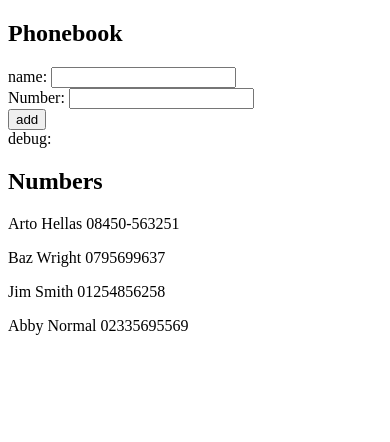
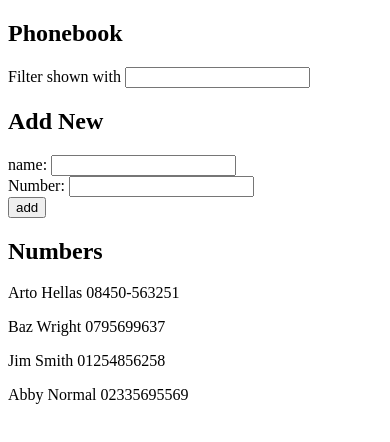
Before and after one commit to bazwright70/fullstackopen2021, a React (Create React App) app in the folder part2/phonebook/: page / in a window 390 px wide. Shown: the top 442 px of the page. Built offline with nearby package versions, Linux system fonts and the light colour scheme.

Commit message:
2.9 phonebook - implement filter of name display with handlers

```diff
--- a/part2/phonebook/src/App.js
+++ b/part2/phonebook/src/App.js
@@ -2,6 +2,7 @@ import React, { useState } from 'react';
 
 const App = () => {
 
+  const [filterValue, setFilterValue] = useState('');
   const [newName, setNewName] = useState('');
   const [newNumber, setNewNumber] = useState('')
   const [person, setPerson] = useState(
@@ -62,9 +63,22 @@ const App = () => {
     setNewNumber(event.target.value)
   }
 
+  // handle change in filter input text and update
+  const handleFilter = (event) => {
+    setFilterValue(event.target.value)
+  }
   return (
     <div>
       <h2>Phonebook</h2>
+      <div>
+        Filter shown with <input
+          value={filterValue}
+          onChange={handleFilter}
+        />
+      </div>
+
+      <h2> Add New </h2>
+
       <form onSubmit={handleSubmit}>
         <div>
           name: <input
@@ -82,12 +96,18 @@ const App = () => {
           <button type="submit">add</button>
         </div>
       </form>
-      <div>debug: {newName}</div>
+
       <h2>Numbers</h2>
       {
-        person.map((obj) => {
-          return <p key={obj.name} >{obj.name} {obj.number}</p>
-        })
+        person.
+          filter((obj) => {
+            return filterValue === ''
+              || obj.name.toLowerCase().includes(filterValue.toLowerCase());
+          }).
+          map((obj) => {
+            console.log("Object", obj.name);
+            return <p key={obj.name} >{obj.name} {obj.number}</p>
+          })
       }
     </div>
   );
```
Also changed, not shown: part2/phonebook/src/AddNew.js (added, +26 -0 lines), part2/phonebook/src/FilterName.js (added, +12 -0 lines).
